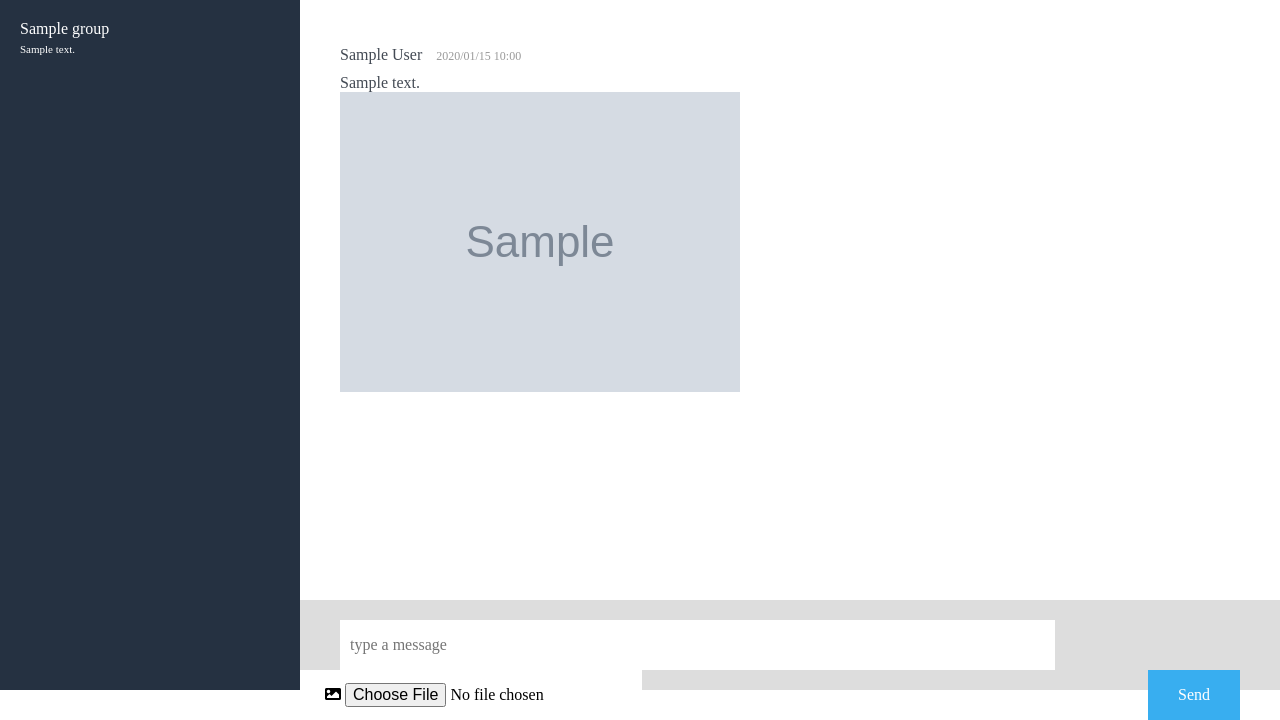
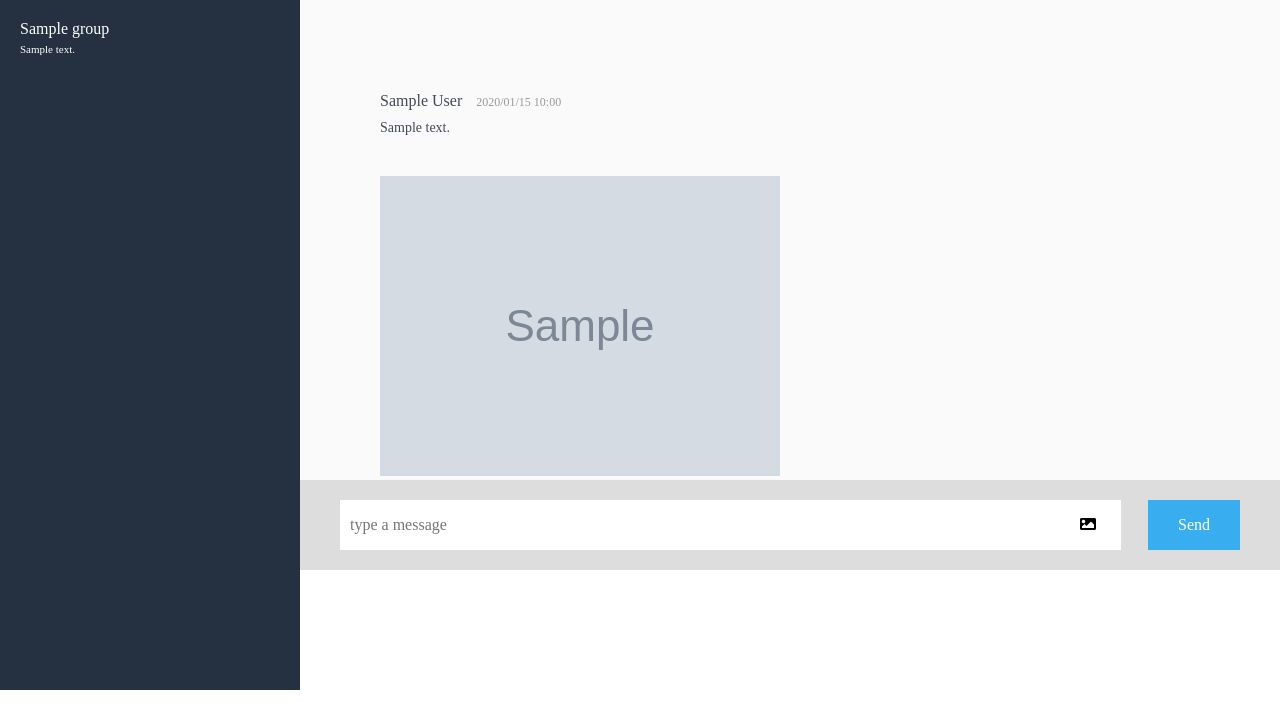
Before and after one commit to knotchy/ChatSpace, a Rails app: page /groups/1/messages in a window 1280 px wide. Shown: the part 120-840 px from the top of the page. After the commit the page ends 810 px from the top, so only its background shows below. Run offline with Rails 7, Linux system fonts and the light colour scheme; a user stored in the database is signed in; tables that the repository leaves empty hold one stand-in row (values such as "Sample post"); grey boxes marked "Sample" are stand-in pictures; style sheets or scripts are compiled from the project's sources; some libraries are stand-ins or nearby versions.

Commit message:
Update _comments_area.scss
デザインの調整、 overflow表示

```diff
--- a/app/assets/stylesheets/modules/_comments_area.scss
+++ b/app/assets/stylesheets/modules/_comments_area.scss
@@ -1,8 +1,14 @@
-.chat_area{
+.main_contents{
   background-color: white;
   width: calc(100% - 300px);
-  height: calc(100vh - 200px);
+  max-height: calc(100vh - 200px);
   float:left;
+  overflow: auto;
+  .chat_area{
+    background-color: #FAFAFA;
+    box-sizing: border-box;
+    padding: 46px 40px 0;
+    height: calc(100% - 100px - 90px);
     .user_name{
       display: inline-block;
       padding: 46px 0px 0px 40px;
@@ -17,6 +23,15 @@
     .message{
       padding: 10px 0px 0px 40px;
       color: $message-color;
+    }
+    .lower-message {
+      margin-top: 10px;
+      &__content {
+        color: #434a54;
+        font-size: 14px;
+        margin-bottom: 40px;
+      }
+    }
   }
 }
 
@@ -38,10 +53,13 @@
     &__mask {
       background-color: white;
       float: left;
-      &__image {
+      &__image{
         padding: 0 25px 0 25px;
         line-height: 50px;
         float:right;
+      }
+      .hidden {
+        display: none;
       }
     }
     &__send-btn {
```
Lines whose indentation alone changed are shown as unchanged.
